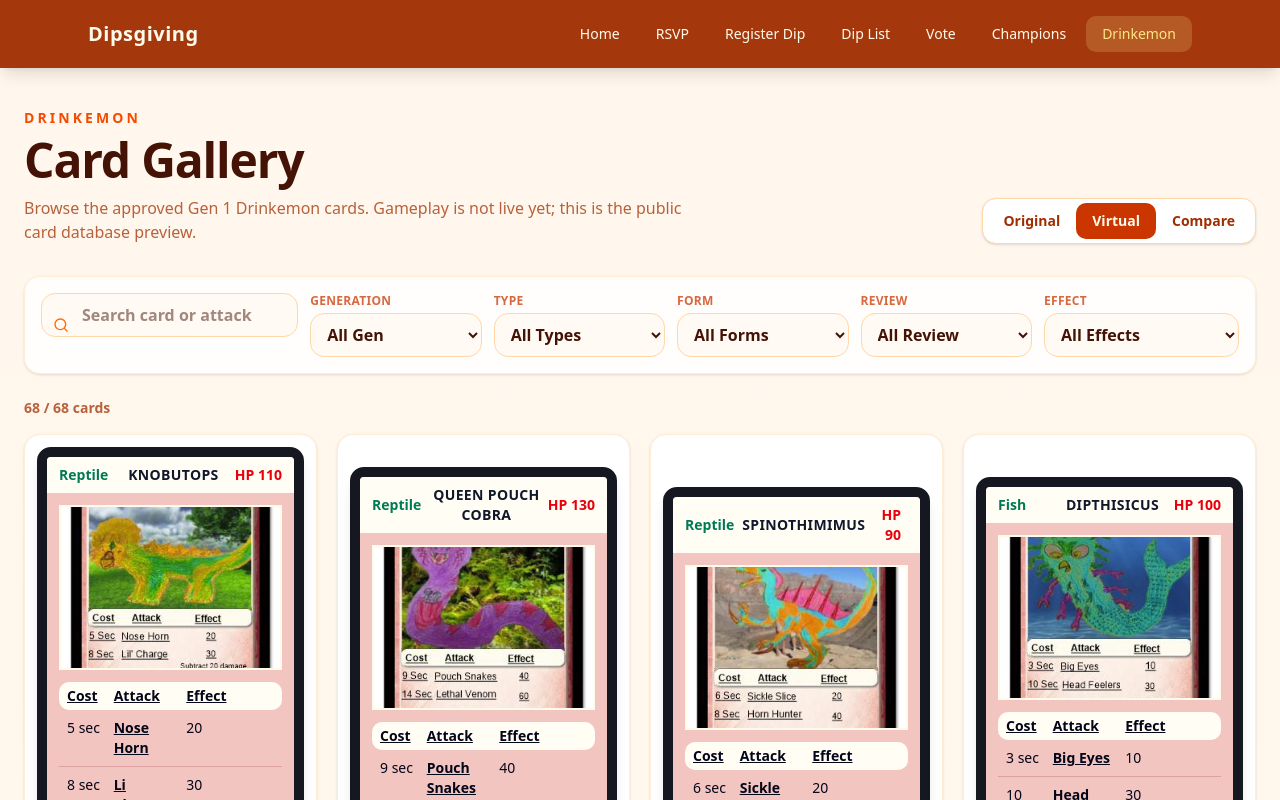
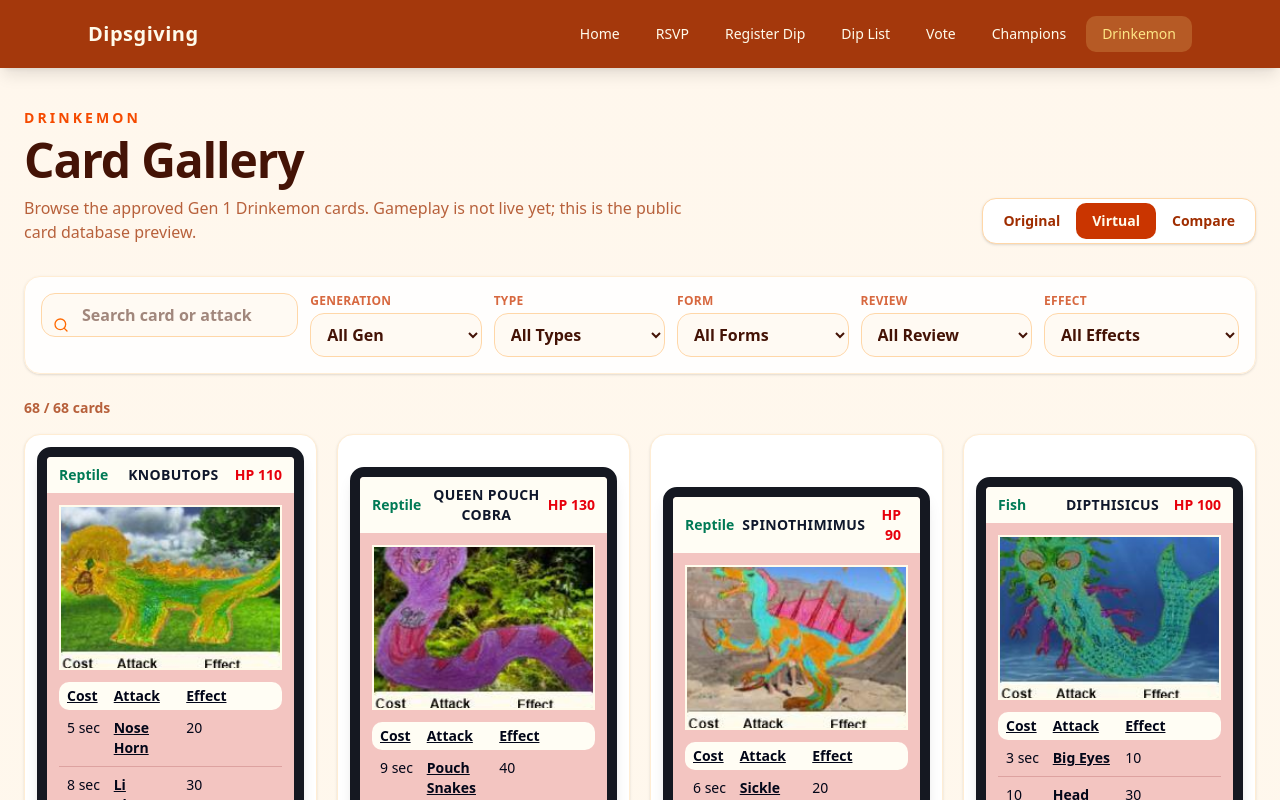
Before and after one commit to bmilici/dipsgiving, a Next.js app: page /drinkemon in a window 1280 px wide. Shown: the top 800 px of the page. Built offline with nearby package versions, Linux system fonts and the light colour scheme.

Commit message:
Apply artwork crop to Drinkemon gallery

```diff
--- a/src/app/drinkemon/page.tsx
+++ b/src/app/drinkemon/page.tsx
@@ -38,9 +38,13 @@ type Card = {
   isOpForm?: boolean;
   commonFormName?: string;
   gameplayReviewStatus?: string;
+  virtualArtRegion?: ArtRegion;
 };
 
 type ViewMode = "original" | "virtual" | "compare";
+type ArtRegion = { x: number; y: number; width: number; height: number };
+
+const defaultArtRegion: ArtRegion = { x: 0.13, y: 0.22, width: 0.74, height: 0.39 };
 
 function cardImageSrc(card: Card) {
   const path = card.imagePath.startsWith("/cards/")
@@ -83,6 +87,7 @@ function uniqueSorted(values: Array<string | number | undefined>) {
 
 function VirtualCard({ card, compact = false }: { card: Card; compact?: boolean }) {
   const incomplete = isIncomplete(card);
+  const crop = card.virtualArtRegion || defaultArtRegion;
 
   return (
     <article className={`overflow-hidden rounded-xl border-[10px] border-[#151821] bg-[#f3c5c1] shadow-lg ${compact ? "max-w-sm" : ""}`}>
@@ -92,8 +97,18 @@ function VirtualCard({ card, compact = false }: { card: Card; compact?: boolean
         <em className="text-right not-italic font-black text-red-600">HP {card.hp || "-"}</em>
       </header>
 
-      <div className="mx-3 mt-3 aspect-[1.35/1] overflow-hidden border-2 border-amber-50 bg-slate-200">
-        <img src={cardImageSrc(card)} alt="" className="h-full w-full object-cover" />
+      <div className="relative mx-3 mt-3 aspect-[1.35/1] overflow-hidden border-2 border-amber-50 bg-slate-200">
+        <img
+          src={cardImageSrc(card)}
+          alt=""
+          className="absolute max-w-none object-cover"
+          style={{
+            left: `${(-crop.x / crop.width) * 100}%`,
+            top: `${(-crop.y / crop.height) * 100}%`,
+            width: `${100 / crop.width}%`,
+            height: `${100 / crop.height}%`,
+          }}
+        />
       </div>
 
       <div className="p-3 text-sm text-slate-950">
```
